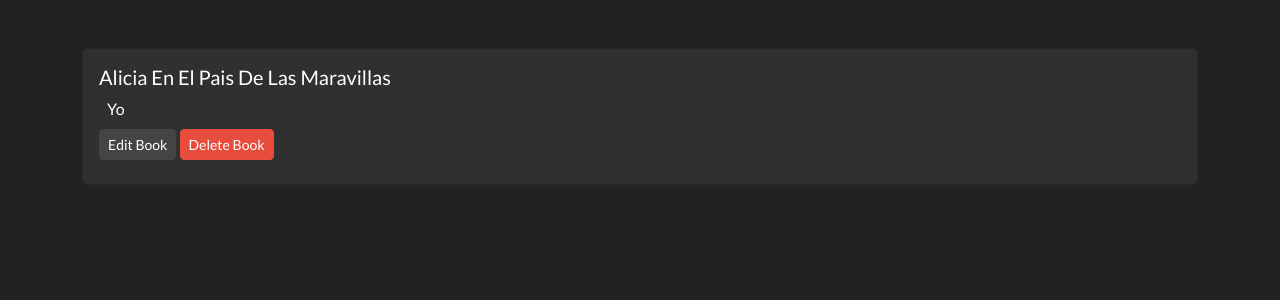
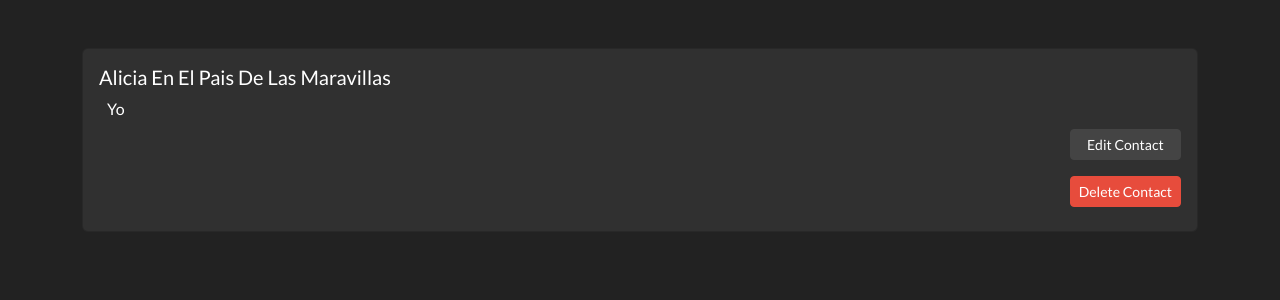
Before and after one commit to Ikki003/Library, a PHP site: page / in a window 1280 px wide. Shown: the part 72-372 px from the top of the page. Run offline with PHP 8.4, Linux system fonts and the light colour scheme; data comes from the database, SQL or seed files in the repository.

Commit message:
Delete book

```diff
--- a/add.php
+++ b/add.php
@@ -16,7 +16,7 @@ if($_SERVER["REQUEST_METHOD"] == "POST") {
 
       $statement = $conn->prepare("Insert into books (name, author) values (:name, :author)");
       $statement->bindParam(":name", $_POST["name"]);
-      $statement->bindParam(":author", $_POST["author"]);
+      $statement->bindParam(":author", $_POST["author"]); //se puede meter dirctamente variable $name y $author ?????
       $statement->execute();
 
       header("Location: index.php");
--- a/index.php
+++ b/index.php
@@ -84,8 +84,10 @@ $books = $conn->query("Select * from books");
             <div class="card-body">
               <h5 class="card-title text-capitalize"><?= $book["name"] ?></h5>
               <p class="m-2"><?= $book["author"] ?></p>
-              <button class="btn btn-secondary btn-sm mb-2" type="button">Edit Book</button>
-              <button class="btn btn-danger btn-sm mb-2" type="button">Delete Book</button>
+              <div class="d-grid gap-2 float-end ">
+                <a href="#" class="btn btn-secondary mb-2 btn-sm">Edit Contact</a>
+                <a href="delete.php?id=<?= $book["id"] ?>" class="btn btn-danger mb-2 btn-sm">Delete Contact</a>
+              </div>
             </div>
           </div>
         </div>
```
Also changed, not shown: delete.php (added, +26 -0 lines).
